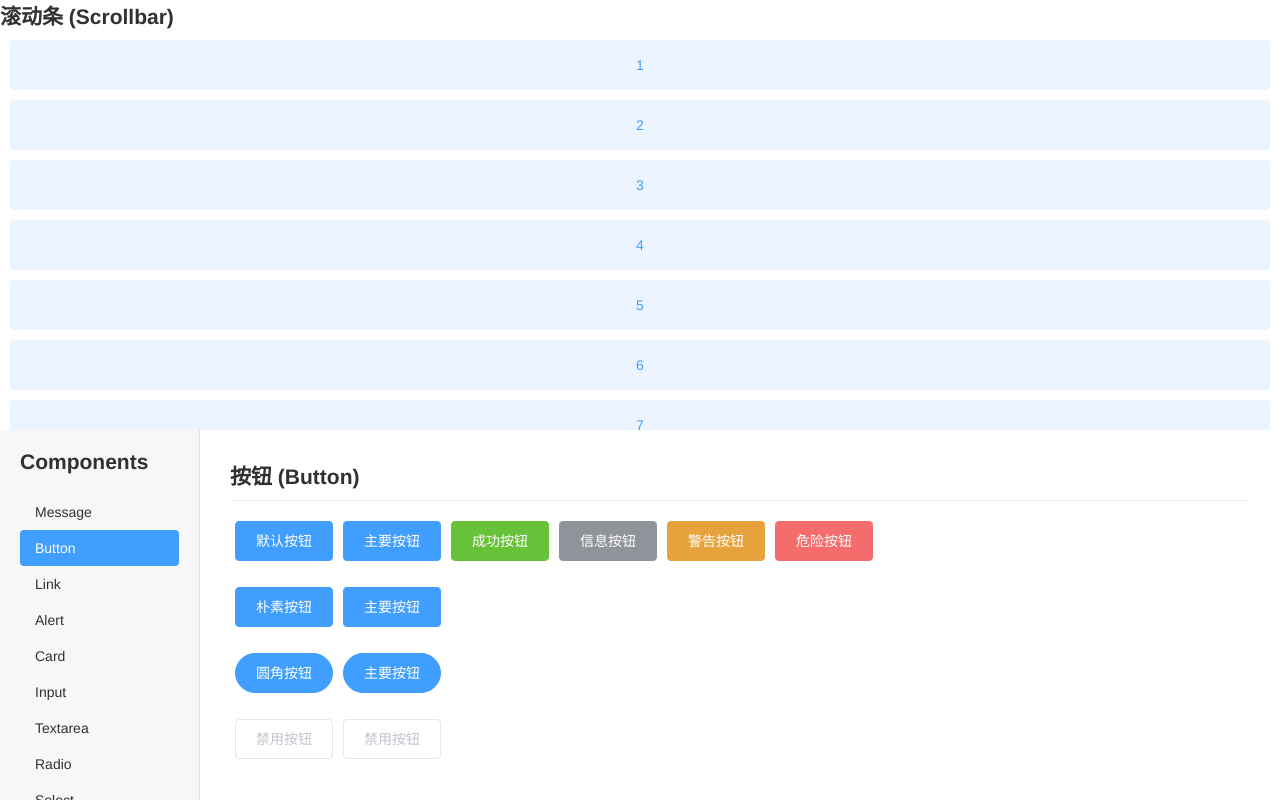
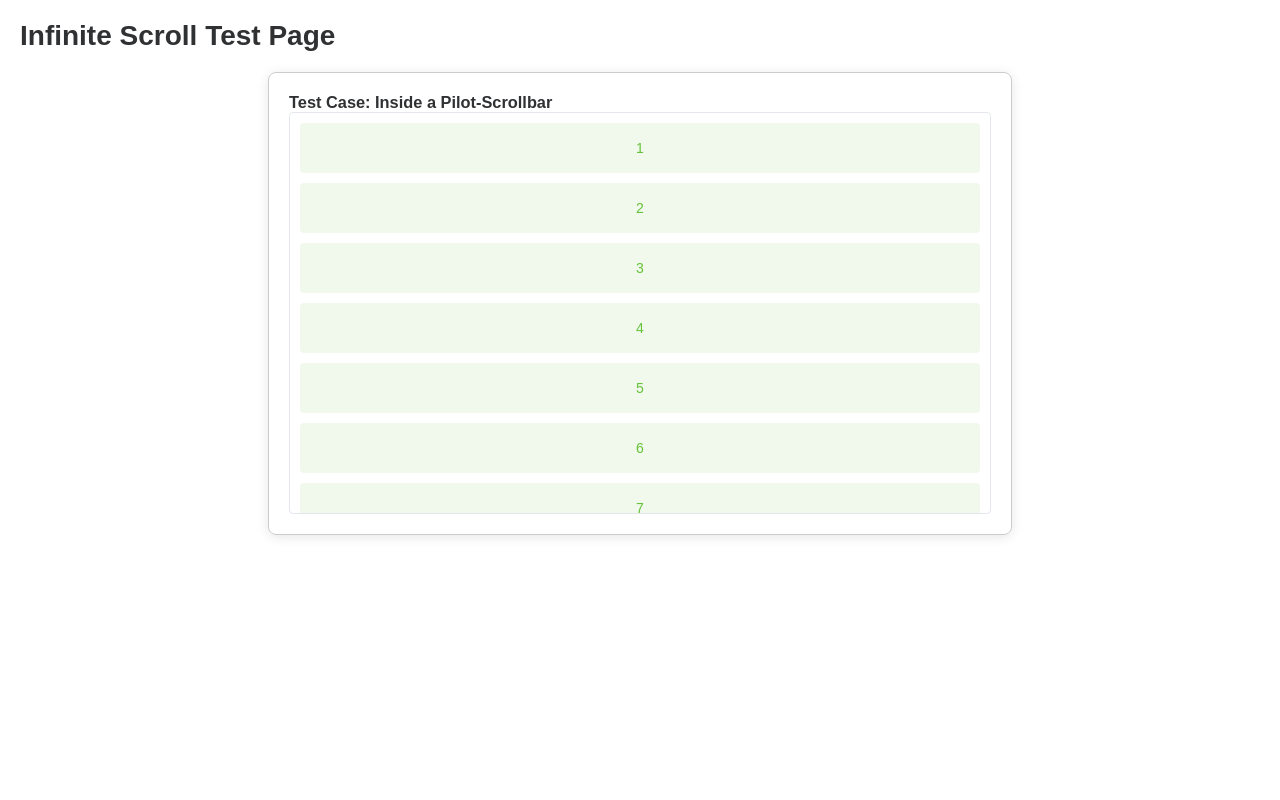
Before and after one commit to Tom-Lee-CN/ShopPilot, a Vue app in the folder frontend/: page / in a window 1280 px wide. Shown: the top 800 px of the page. Built offline with nearby package versions, Linux system fonts and the light colour scheme.

Commit message:
更新滚动组件，完成无线滚动

```diff
--- a/frontend/src/components/testComponent.vue
+++ b/frontend/src/components/testComponent.vue
@@ -1,11 +1,23 @@
 <template>
+  <div class="infinite-scroll-test-container">
+    <h3>Infinite Scroll Test</h3>
+    <pilot-scrollbar height="400px">
+      <ul
+        v-infinite-scroll="{
+          handler: loadMore,
+          disabled: noMore,
+          delay: 500,
+          distance: 10,
+        }"
+        class="infinite-list"
+      >
+        <li v-for="i in infiniteScrollCount" :key="i" class="infinite-list-item">{{ i }}</li>
+      </ul>
+      <p v-if="loading" class="loading-text">Loading...</p>
+      <p v-if="noMore" class="no-more-text">No more</p>
+    </pilot-scrollbar>
+  </div>
   <pilot-scrollbar>
-    <div class="component-section">
-      <h2>滚动条 (Scrollbar)</h2>
-      <pilot-scrollbar height="400">
-        <p v-for="item in 20" :key="item" class="scrollbar-demo-item">{{ item }}</p>
-      </pilot-scrollbar>
-    </div>
     <div class="demo-page">
       <aside class="sidebar">
         <h2>Components</h2>
@@ -489,6 +501,12 @@ export default {
       isLoading: false, // 为 Loading 指令添加状态
     };
   },
+  computed: {
+    // ... your other computed properties ...
+    noMore() {
+      return this.infiniteScrollCount >= 60; // Stop loading when we have 60 items
+    },
+  },
   methods: {
     showMessage(type) {
       this.$message({
@@ -555,6 +573,13 @@ export default {
         duration: 0,
         type: 'info',
       });
+    },
+    loadMore() {
+      this.loading = true;
+      setTimeout(() => {
+        this.infiniteScrollCount += 10; // Add 10 more items
+        this.loading = false;
+      }, 1000); // Simulate a network request
     },
   },
 };
@@ -668,4 +693,34 @@ thead {
   background: #ecf5ff;
   color: #409eff;
 }
+
+.infinite-scroll-test-container {
+  width: 50%;
+  margin: 20px auto;
+  border: 1px solid #eee;
+  padding: 20px;
+}
+
+.infinite-list {
+  padding: 0;
+  margin: 0;
+  list-style: none;
+}
+
+.infinite-list-item {
+  display: flex;
+  align-items: center;
+  justify-content: center;
+  height: 50px;
+  background: #e8f3fe;
+  margin: 10px;
+  color: #7dbcfc;
+}
+
+.loading-text,
+.no-more-text {
+  text-align: center;
+  padding: 10px;
+  color: #999;
+}
 </style>
--- /dev/null
+++ b/frontend/src/packages/InfiniteScroll/index.js
@@ -0,0 +1,72 @@
+const SCOPE = 'PilotInfiniteScroll';
+
+const getScrollContainer = (el) => {
+  let parent = el;
+  while (parent) {
+    // 优先检查是否在 pilot-scrollbar 组件内部
+    if (parent.classList.contains('pilot-scrollbar__wrap')) {
+      return parent;
+    }
+    if (parent === document.documentElement || parent === document.body) {
+      return window;
+    }
+    // 回退到检查 overflow 样式
+    const { overflowY } = window.getComputedStyle(parent);
+    if (overflowY === 'auto' || overflowY === 'scroll') {
+      return parent;
+    }
+    parent = parent.parentNode;
+  }
+  return window;
+};
+
+const handleScroll = (el, binding) => {
+  const { handler, disabled, delay = 200, distance = 0 } = binding.value;
+
+  const scrollContainer = el[SCOPE].scrollContainer;
+  const scrollEl = scrollContainer === window ? document.documentElement : scrollContainer;
+
+  if (disabled || el[SCOPE].loading) return;
+
+  const { scrollTop, scrollHeight, clientHeight } = scrollEl;
+
+  if (scrollHeight - scrollTop <= clientHeight + distance) {
+    el[SCOPE].loading = true;
+    setTimeout(() => {
+      handler();
+      // 检查组件是否已卸载
+      if (el[SCOPE]) {
+        el[SCOPE].loading = false;
+      }
+    }, delay);
+  }
+};
+
+const infiniteScroll = {
+  mounted(el, binding) {
+    const scrollContainer = getScrollContainer(el);
+    const onScroll = () => handleScroll(el, binding);
+
+    el[SCOPE] = {
+      scrollContainer,
+      onScroll,
+      loading: false,
+    };
+
+    scrollContainer.addEventListener('scroll', onScroll);
+  },
+  unmounted(el) {
+    const { scrollContainer, onScroll } = el[SCOPE];
+    if (scrollContainer && onScroll) {
+      scrollContainer.removeEventListener('scroll', onScroll);
+    }
+    // 清理 el 上的属性
+    delete el[SCOPE];
+  },
+};
+
+export default {
+  install(app) {
+    app.directive('infinite-scroll', infiniteScroll);
+  },
+};
--- a/frontend/src/packages/Scrollbar/scrollbar.vue
+++ b/frontend/src/packages/Scrollbar/scrollbar.vue
@@ -130,23 +130,26 @@ export default {
   },
   computed: {
     mergedWrapStyle() {
-      const style = {};
+      const style = { ...this.wrapStyle }; // Start with user-provided styles
+
+      // Correctly handle height and maxHeight props
       if (this.height) {
-        style.height = `${this.height}px`;
+        style.height = typeof this.height === 'number' ? `${this.height}px` : this.height;
       }
       if (this.maxHeight) {
-        style.maxHeight = `${this.maxHeight}px`;
+        style.maxHeight =
+          typeof this.maxHeight === 'number' ? `${this.maxHeight}px` : this.maxHeight;
       }
+
       if (this.native) {
-        return [this.wrapStyle, style];
+        return style;
       }
 
       const gutter = `-${getScrollbarWidth()}px`;
       style.marginRight = gutter;
       style.marginBottom = gutter;
 
-      // this.wrapStyle here correctly refers to the prop
-      return [this.wrapStyle, style];
+      return style;
     },
   },
   methods: {
--- a/frontend/src/packages/index.js
+++ b/frontend/src/packages/index.js
@@ -11,7 +11,6 @@ import Row from './Row';
 import Col from './Col';
 import Modal from './Modal';
 import PilotSwitch from './Switch';
-// 从 './Tabs' 中同时导入默认的 PilotTabs 和命名的 PilotTabPane
 import PilotTabs, { PilotTabPane } from './Tabs';
 import PilotDrawer from './Drawer';
 import PilotLoading from './Loading'; // 导入 Loading 插件
@@ -21,6 +20,7 @@ import PilotLink from './Link';
 import PilotBreadcrumb from './Breadcrumb';
 import PilotBreadcrumbItem from './BreadcrumbItem';
 import PilotScrollbar from './Scrollbar';
+import PilotInfiniteScroll from './InfiniteScroll'; // 1. 导入 InfiniteScroll 插件
 
 const components = [
   PilotButton,
@@ -49,6 +49,7 @@ const components = [
   PilotBreadcrumb,
   PilotBreadcrumbItem,
   PilotScrollbar,
+  PilotInfiniteScroll,
 ];
 
 const install = (app) => {
@@ -58,6 +59,8 @@ const install = (app) => {
 
   // 单独注册 Loading 指令插件
   app.use(PilotLoading);
+  // 3. 注册 InfiniteScroll 指令
+  app.use(PilotInfiniteScroll);
   // 2. 将 MessageBox 挂载到全局
   app.config.globalProperties.$messageBox = MessageBox;
 };
@@ -92,4 +95,5 @@ export {
   PilotBreadcrumb,
   PilotBreadcrumbItem,
   PilotScrollbar,
+  PilotInfiniteScroll,
 };
--- a/frontend/src/router/index.js
+++ b/frontend/src/router/index.js
@@ -1,12 +1,12 @@
 import { createRouter, createWebHistory } from 'vue-router';
-import testComponent from '../components/testComponent.vue';
 import Login from '../views/loginViews/loginView.vue';
+import test from '../views/testComponent.vue';
 
 const routes = [
   {
     path: '/',
     name: 'Home',
-    component: testComponent,
+    component: test,
     meta: { title: '首页' }, // 面包屑将显示 "首页"
   },
   {
--- /dev/null
+++ b/frontend/src/views/testComponent.vue
@@ -0,0 +1,96 @@
+<template>
+  <div class="test-page-container">
+    <h1>Infinite Scroll Test Page</h1>
+    <div class="infinite-scroll-test-container">
+      <h3>Test Case: Inside a Pilot-Scrollbar</h3>
+      <pilot-scrollbar height="400px" class="scrollbar-container">
+        <ul
+          v-infinite-scroll="{
+            handler: loadMore,
+            disabled: noMore,
+            delay: 500,
+            distance: 10,
+          }"
+          class="infinite-list"
+        >
+          <li v-for="i in infiniteScrollCount" :key="i" class="infinite-list-item">{{ i }}</li>
+        </ul>
+        <p v-if="loading" class="loading-text">Loading...</p>
+        <p v-if="noMore" class="no-more-text">No more items</p>
+      </pilot-scrollbar>
+    </div>
+  </div>
+</template>
+
+<script>
+export default {
+  name: 'TestComponentView',
+  data() {
+    return {
+      infiniteScrollCount: 20,
+      loading: false,
+    };
+  },
+  computed: {
+    noMore() {
+      return this.infiniteScrollCount >= 80; // Stop loading when we have 80 items
+    },
+  },
+  methods: {
+    loadMore() {
+      console.log('Load more triggered!'); // Add a log to check if handler is called
+      this.loading = true;
+      setTimeout(() => {
+        this.infiniteScrollCount += 10; // Add 10 more items
+        this.loading = false;
+      }, 1500); // Simulate a network request
+    },
+  },
+};
+</script>
+
+<style scoped>
+.test-page-container {
+  padding: 20px;
+  font-family: sans-serif;
+}
+
+.infinite-scroll-test-container {
+  width: 60%;
+  margin: 20px auto;
+  border: 1px solid #ccc;
+  border-radius: 8px;
+  padding: 20px;
+  box-shadow: 0 2px 12px 0 rgba(0, 0, 0, 0.1);
+}
+
+.scrollbar-container {
+  border: 1px solid #e4e7ed;
+  border-radius: 4px;
+}
+
+.infinite-list {
+  padding: 0;
+  margin: 0;
+  list-style: none;
+}
+
+.infinite-list-item {
+  display: flex;
+  align-items: center;
+  justify-content: center;
+  height: 50px;
+  background: #f0f9eb;
+  margin: 10px;
+  color: #67c23a;
+  border-radius: 4px;
+}
+
+.loading-text,
+.no-more-text {
+  text-align: center;
+  padding: 15px;
+  color: #909399;
+  font-size: 14px;
+}
+</style>
```
Also changed, not shown: frontend/src/views/componentView.vue (added).
